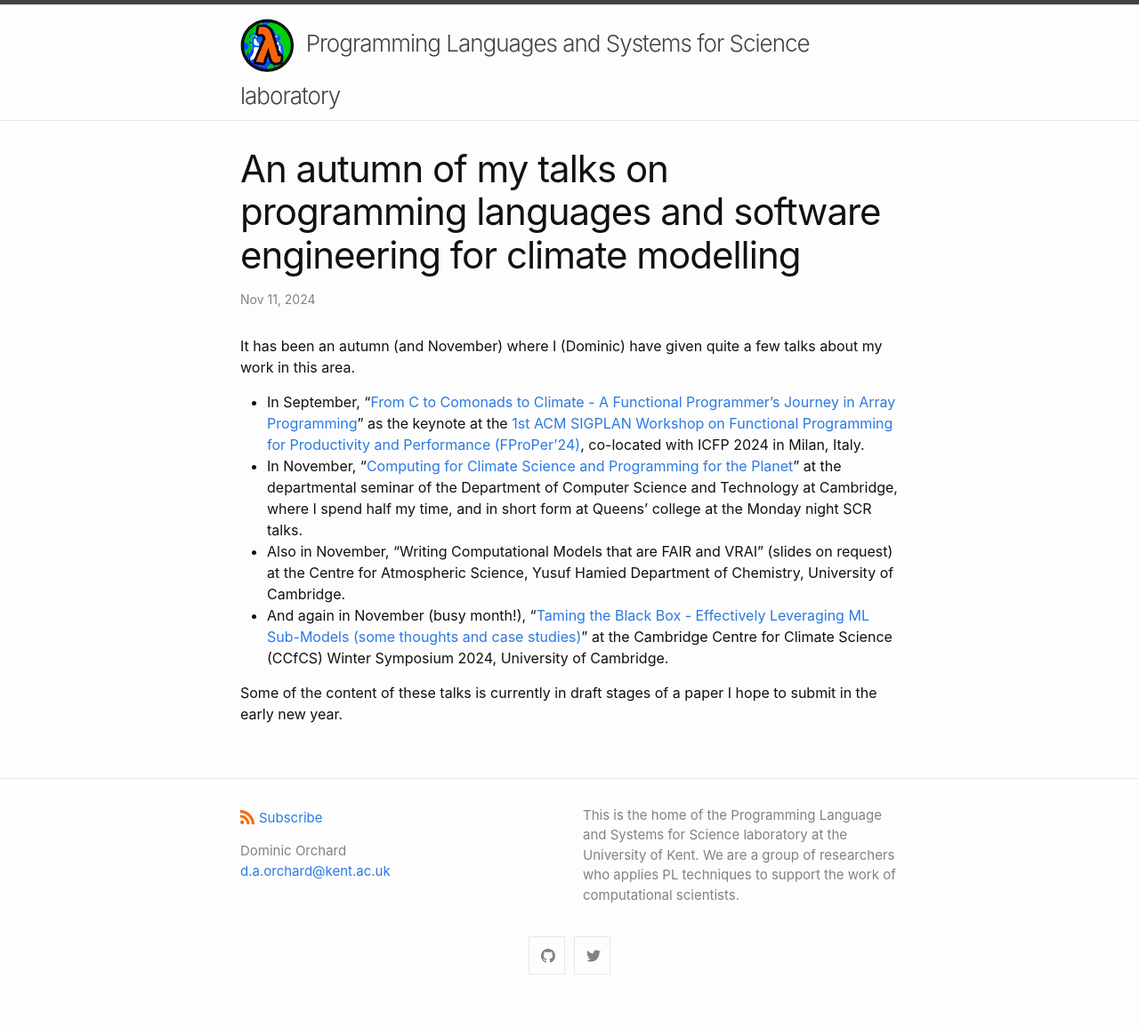
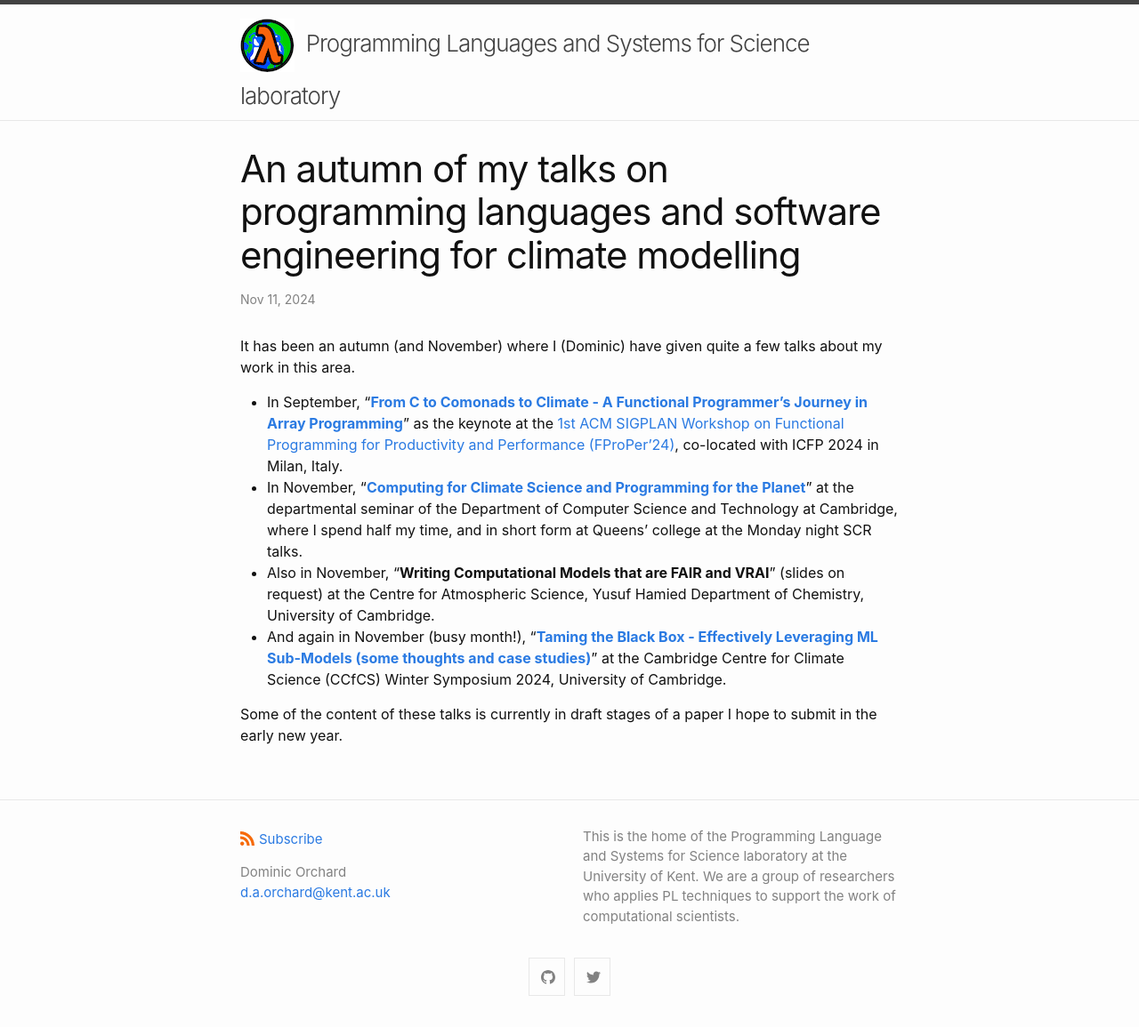
Before and after one commit to plas4sci/plas4sci.github.io, a Jekyll site: the page built from _posts/2024-11-11-talks.md, in a window 1280 px wide. Shown: the whole page at 89% size. Built offline with Jekyll 4.4.1, drawn with Linux system fonts in a browser that asks for light colours; before the commit the page ends 1131 px from its top, so only the background shows below that; part of the change alters nothing that is shown.

```diff
--- a/_posts/2024-11-11-talks.md
+++ b/_posts/2024-11-11-talks.md
@@ -5,9 +5,9 @@ category: conference
 ---
 It has been an autumn (and November) where I (Dominic) have given quite a few talks about my work in this area.
 
-* In September, "[From C to Comonads to Climate - A Functional Programmer's Journey in Array Programming](https://drive.google.com/file/d/1D5yguvyIL_ZERBzEioW92OXKdttFuyWA/view?usp=sharing)"  as the keynote at the [1st ACM SIGPLAN Workshop on Functional Programming for Productivity and Performance (FProPer’24)](https://icfp24.sigplan.org/home/fproper-2024), co-located with ICFP 2024 in Milan, Italy.
-* In November, "[Computing for Climate Science and Programming for the Planet](https://drive.google.com/file/d/12CRPiaChoKZ6sfPZoYGvlYnlyQB06P1g/view)" at the departmental seminar of the Department of Computer Science and Technology at Cambridge, where I spend half my time, and in short form at Queens' college at the Monday night SCR talks.
-* Also in November, "Writing Computational Models that are FAIR and VRAI" (slides on request) at the Centre for Atmospheric Science, Yusuf Hamied Department of Chemistry, University of Cambridge.
-* And again in November (busy month!), "[Taming the Black Box - Effectively Leveraging ML Sub-Models (some thoughts and case studies)](https://drive.google.com/drive/folders/1uUs4fhGCazKsuG20NFHE8qM2t8_QozBe)" at the Cambridge Centre for Climate Science (CCfCS) Winter Symposium 2024, University of Cambridge.
+* In September, "[__From C to Comonads to Climate - A Functional Programmer's Journey in Array Programming__](https://drive.google.com/file/d/1D5yguvyIL_ZERBzEioW92OXKdttFuyWA/view?usp=sharing)"  as the keynote at the [1st ACM SIGPLAN Workshop on Functional Programming for Productivity and Performance (FProPer’24)](https://icfp24.sigplan.org/home/fproper-2024), co-located with ICFP 2024 in Milan, Italy.
+* In November, "[__Computing for Climate Science and Programming for the Planet__](https://drive.google.com/file/d/12CRPiaChoKZ6sfPZoYGvlYnlyQB06P1g/view)" at the departmental seminar of the Department of Computer Science and Technology at Cambridge, where I spend half my time, and in short form at Queens' college at the Monday night SCR talks.
+* Also in November, "__Writing Computational Models that are FAIR and VRAI__" (slides on request) at the Centre for Atmospheric Science, Yusuf Hamied Department of Chemistry, University of Cambridge.
+* And again in November (busy month!), "[__Taming the Black Box - Effectively Leveraging ML Sub-Models (some thoughts and case studies)__](https://drive.google.com/file/d/1-HT9nRjlaU-Y6Kgj_sGteZ3-DCn6tprj/view?usp=sharing)" at the Cambridge Centre for Climate Science (CCfCS) Winter Symposium 2024, University of Cambridge.
 
 Some of the content of these talks is currently in draft stages of a paper I hope to submit in the early new year.
```
